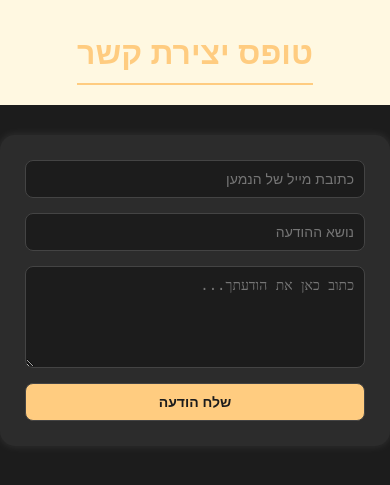
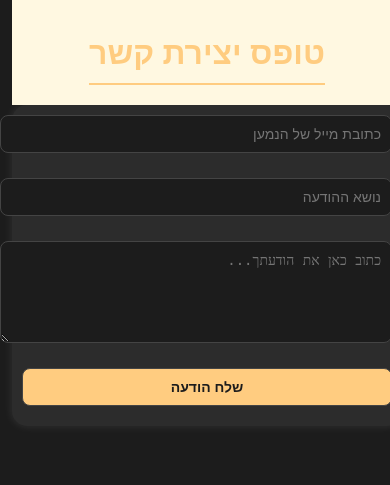
Before and after one commit to MadesX/MR.Book, a PHP site: page /contact.html in a window 390 px wide. Shown: the top 485 px of the page. Run offline with PHP 8.4, Linux system fonts and the light colour scheme.

Commit message:
Update contact.css

```diff
--- a/contact.css
+++ b/contact.css
@@ -66,21 +66,21 @@ input[type="submit"]:hover {
 
 
 @media (max-width: 1190px) {
-	.contact-form {
+	form {
 		width: 80%;
 		margin: auto;
 	}
 }
 
 @media (max-width: 600px) {
-	.contact-form {
+	form {
 		width: 100%;
 		padding: 10px;
 		box-sizing: border-box;
 	}
 
-	.contact-form input,
-	.contact-form textarea {
+	input,
+	textarea {
 		width: 100%;
 		margin-bottom: 10px;
 	}
```
